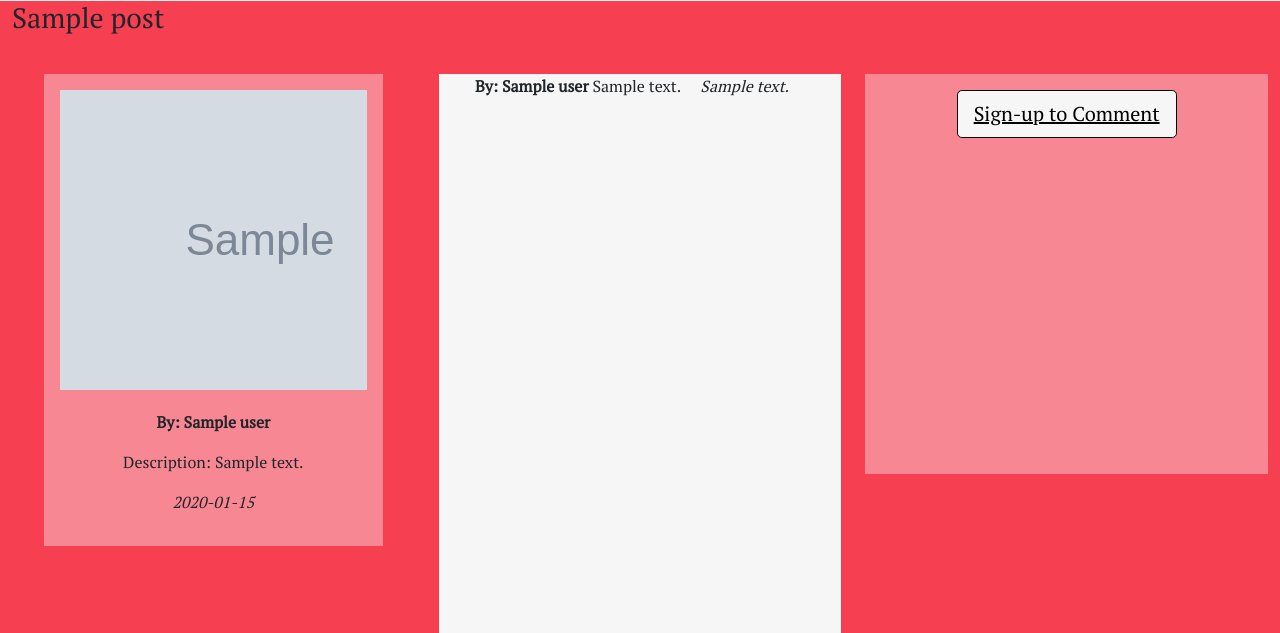
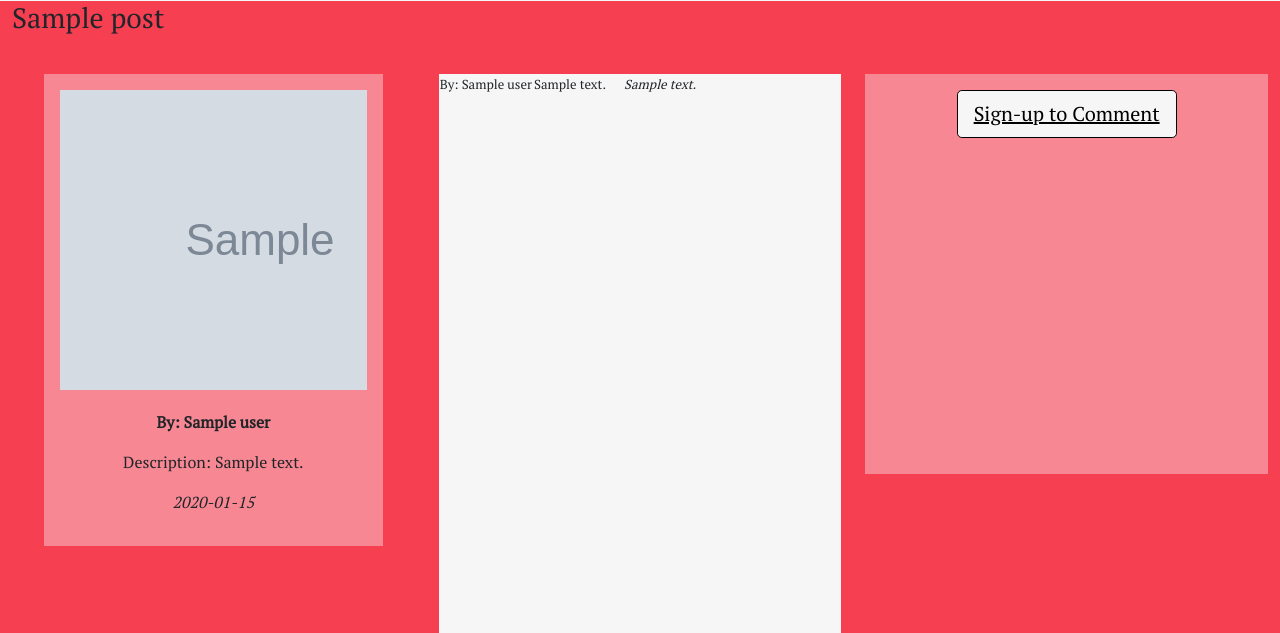
Before and after one commit to bolliebrain/anything-and-everything, a Django app: template myaande/templates/myaande/post_detail.html in a window 1280 px wide. Shown: the part 87-720 px from the top of the page. Run offline with Django 3.2, Linux system fonts and the light colour scheme; the template is opened without the code that fills it: most values are stand-ins (such as "Sample title", 1, 10 or a date in 2020); grey boxes marked "Sample" are stand-in pictures; some libraries are stand-ins or nearby versions.

Commit message:
edited table

```diff
--- a/myaande/templates/myaande/post_detail.html
+++ b/myaande/templates/myaande/post_detail.html
@@ -51,10 +51,10 @@
             <div class="scroll">
                 <table>
                     {% for comment in comments %}
-                        <tr class="respond">
-                            <strong>By: {{ comment.user }}</strong>
-                            {{ comment.comment }}
-                            <i>{{ comment.datecommented }}</i>
+                        <tr rowspan="3" class="respond">
+                            <td>By: {{ comment.user }}</td>
+                            <td>{{ comment.comment }}</td>
+                            <td><i>{{ comment.datecommented }}</i></td>
                         </tr>
                         <tr>
                             {% if user.is_authenticated and comment.user == user %}
```
